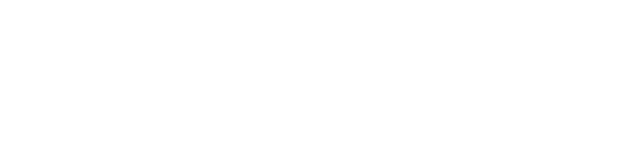
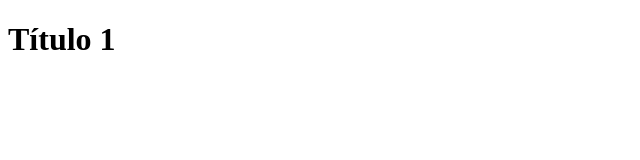
Before and after one commit to naguire2018104/IN5AM, a plain HTML site: page index.html in a window 1280 px wide. Shown: the whole page, without its empty margins (0-640 px from the left). Drawn offline with Linux system fonts and the light colour scheme.

Commit message:
Se agregó un título al body

```diff
--- a/index.html
+++ b/index.html
@@ -6,6 +6,6 @@
     <title>Primera Página con GIT</title>
 </head>
 <body>
-
+    <h1>Título 1</h1>
 </body>
 </html>
```
